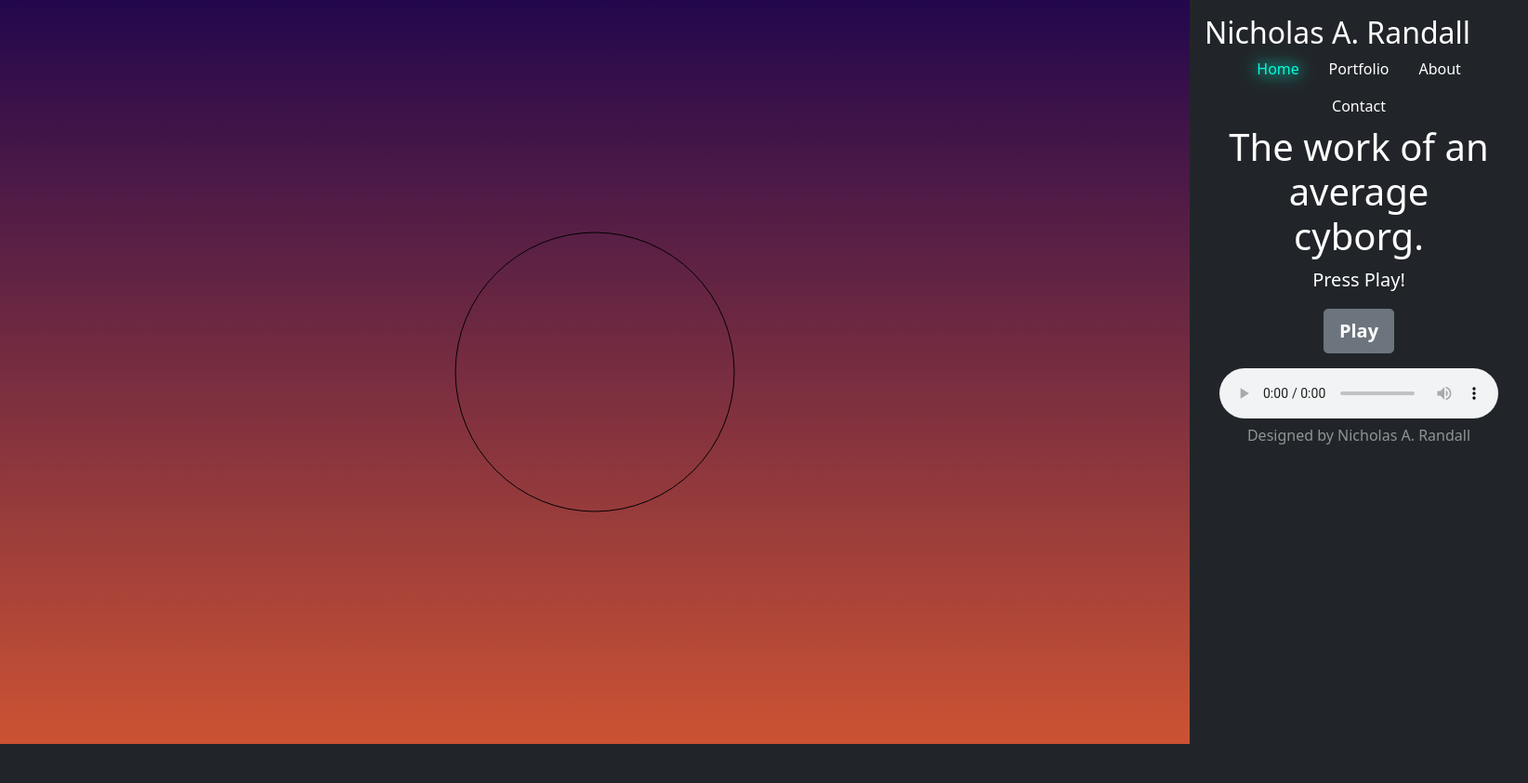
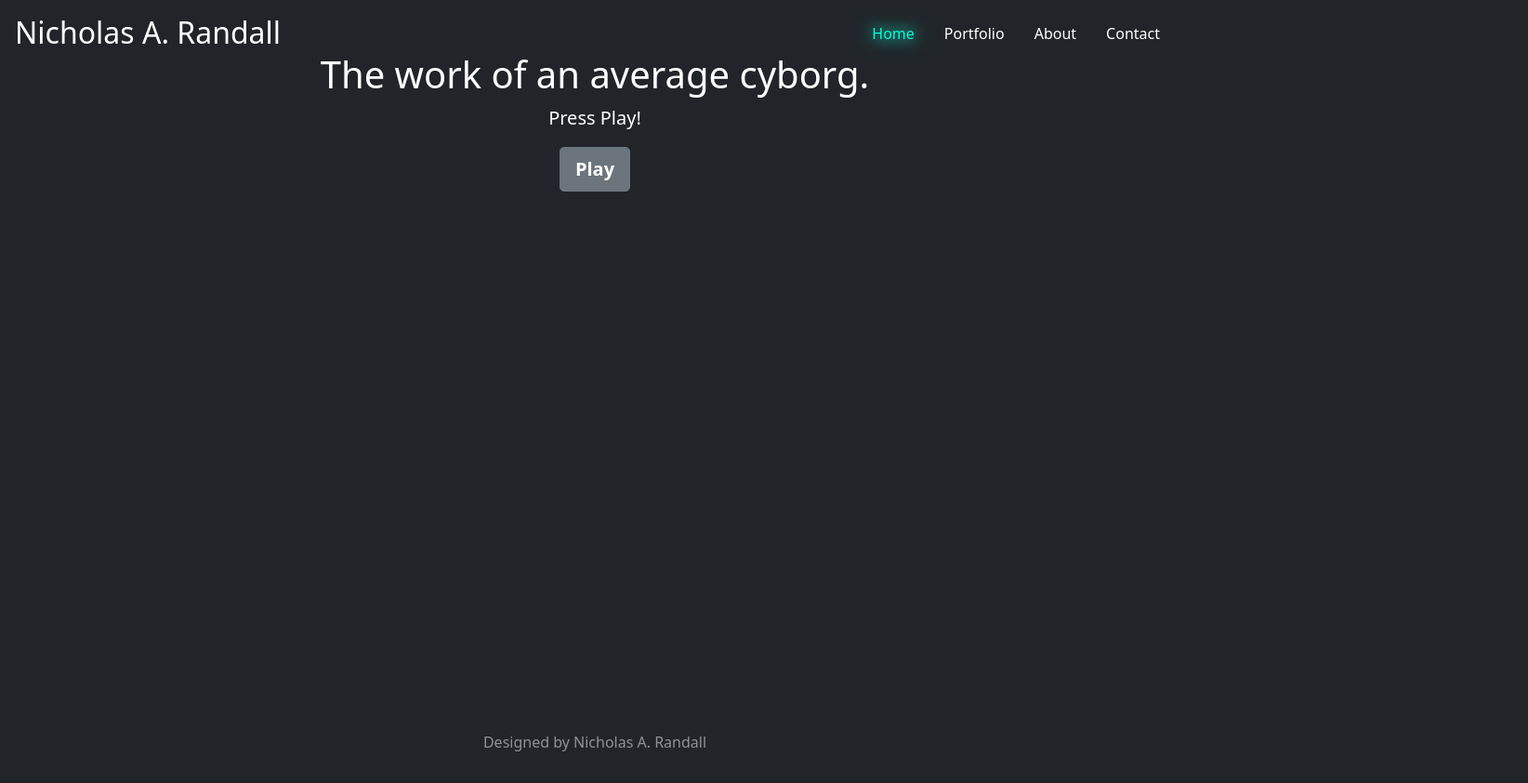
Before and after one commit to cidetraq/cidetraq.github.io, a website: page helloworld.html in a window 1280 px wide. Shown: the whole page at 93% size, 1644 px wide, since content can reach past the window. Before the commit the page ends 800 px from the top, so only its background shows below. Drawn offline with nearby package versions, Linux system fonts and the light colour scheme.

Commit message:
non functioning visualizer class

```diff
--- a/helloworld.html
+++ b/helloworld.html
@@ -16,8 +16,7 @@
     <link href="styles.css" rel="stylesheet" />
     <title>Nicholas A. Randall's personal website</title>
   </head>
-  <body class="d-flex h-100 text-center text-white bg-dark" onload="initPage()">
-    <canvas id="renderer"></canvas>
+  <body class="d-flex h-100 text-center text-white bg-dark" onload="vz.play();">
     <div class="cover-container d-flex w-100 h-100 p-3 mx-auto flex-column">
       <header class="mb-auto">
         <div>
@@ -35,12 +34,16 @@
         <h1>The work of an average cyborg.</h1>
         <p class="lead">Press Play!</p>
         <p class="lead">
-          <a href="#" class="btn btn-lg btn-secondary fw-bold">Play</a>
+          <a href="#" id="play-btn" class="btn btn-lg btn-secondary fw-bold"
+            >Play</a
+          >
         </p>
+        <canvas class="container" id="visualizer"></canvas>
+        <!--
         <audio controls>
           <source src="weirdmon.mp3" type="audio/mpeg" />
           Your browser does not support the audio element.
-        </audio>
+        </audio> -->
       </main>
 
       <footer class="mt-auto text-white-50">
--- a/kkhaydarov_visualizer.js
+++ b/kkhaydarov_visualizer.js
@@ -11,22 +11,28 @@ var canvas,
   frequency_array;
 bars = 200;
 bar_width = 2;
-function initPage() {
+class Visualizer {
   audio = new Audio();
-  audio.crossOrigin = "anonymous";
   context = new (window.AudioContext || window.webkitAudioContext)();
   analyser = context.createAnalyser();
-  audio.src = "weirdmon.mp3"; // the source path
+
+  constructor() {
+    audio.crossOrigin = "anonymous";
+    animationLooper();
+  }
+
+  play() {
     source = context.createMediaElementSource(audio);
+    //  audio.src = "weirdmon.mp3";
     source.connect(analyser);
     analyser.connect(context.destination);
     frequency_array = new Uint8Array(analyser.frequencyBinCount);
     audio.play();
-  animationLooper();
   }
-function animationLooper() {
+
+  animationLooper() {
     // set to the size of device
-  canvas = document.getElementById("renderer");
+    canvas = document.getElementById("visualizer");
     canvas.width = window.innerWidth;
     canvas.height = window.innerHeight;
     ctx = canvas.getContext("2d");
@@ -60,7 +66,7 @@ function animationLooper() {
     window.requestAnimationFrame(animationLooper);
   }
   // for drawing a bar
-function drawBar(x1, y1, x2, y2, width, frequency) {
+  drawBar(x1, y1, x2, y2, width, frequency) {
     var lineColor = "rgb(" + frequency + ", " + frequency + ", " + 205 + ")";
     ctx.strokeStyle = lineColor;
     ctx.lineWidth = width;
@@ -69,3 +75,6 @@ function drawBar(x1, y1, x2, y2, width, frequency) {
     ctx.lineTo(x2, y2);
     ctx.stroke();
   }
+}
+
+const vz = new Visualizer();
```
Lines whose indentation alone changed are shown as unchanged.
